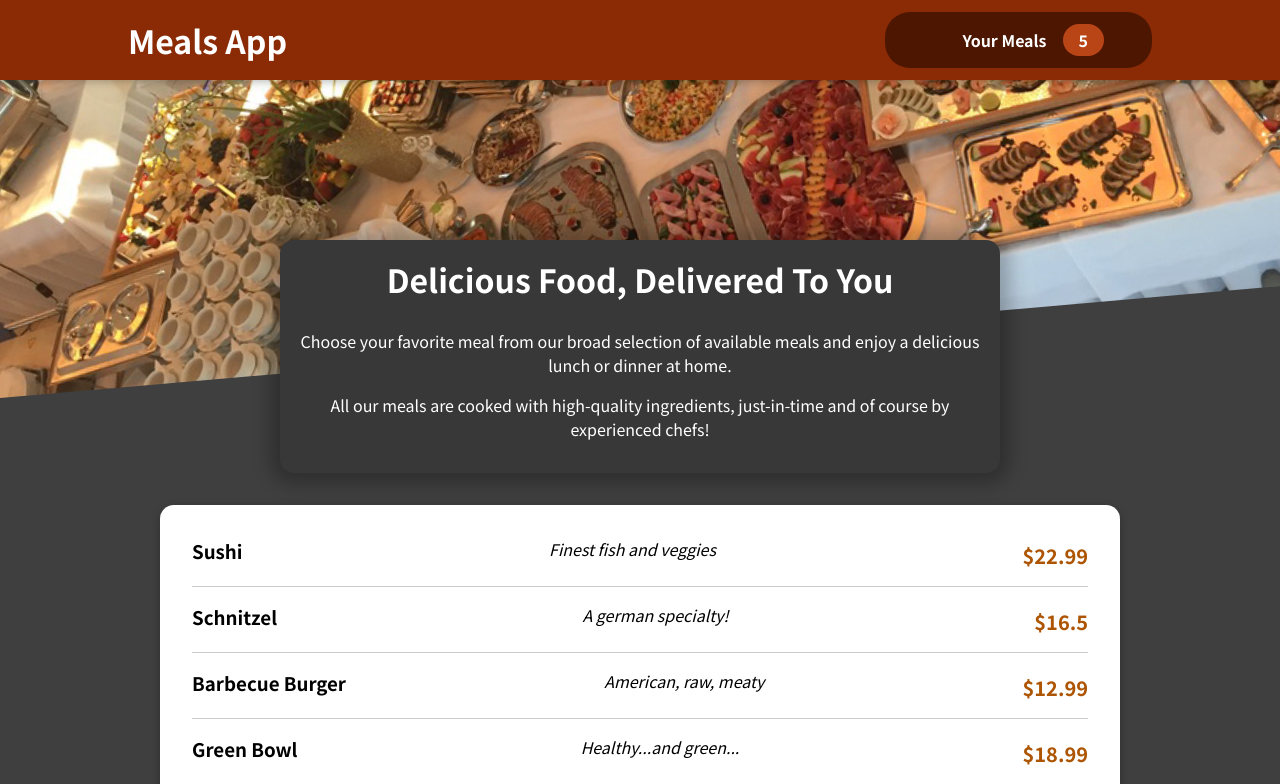
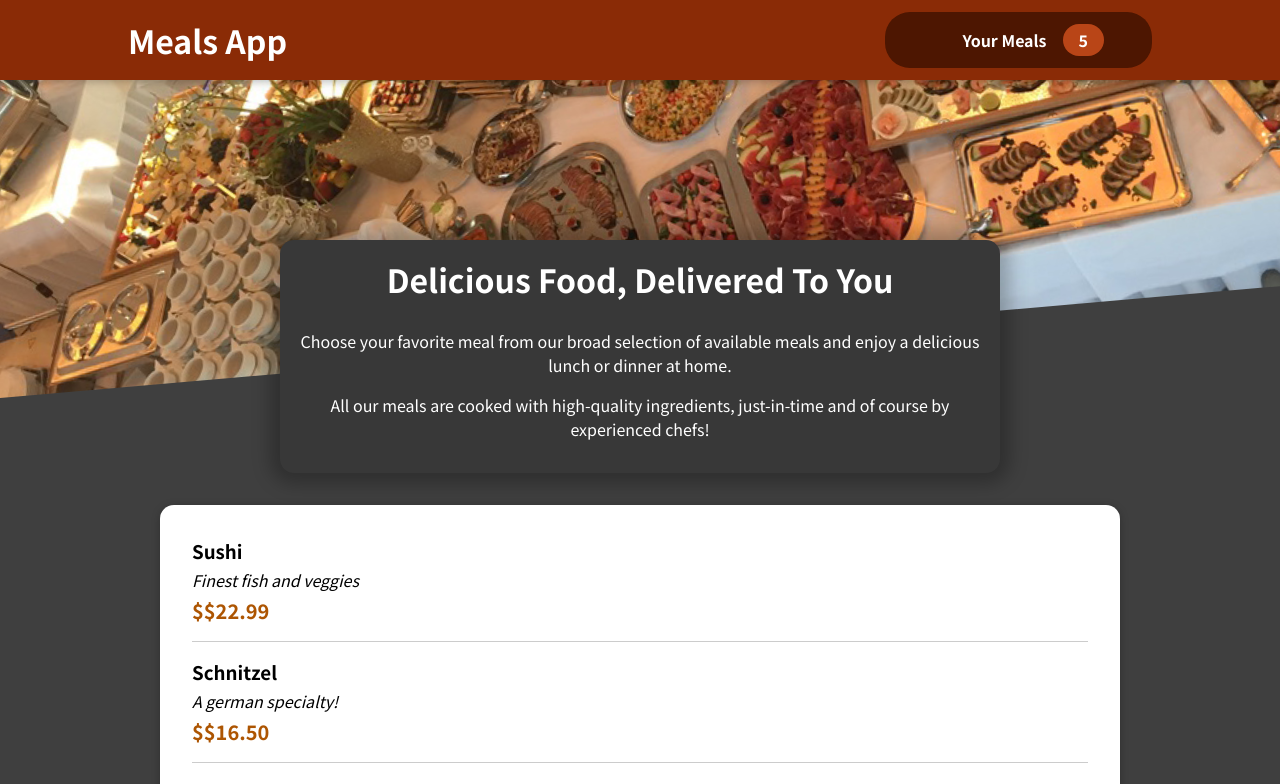
Before and after one commit to AChapeton/Food-Order-App, a React (Create React App) app: page / in a window 1280 px wide. Shown: the top 784 px of the page. Built offline with nearby package versions, Linux system fonts and the light colour scheme; some icons are missing.

Commit message:
Refactoring price format

```diff
--- a/src/components/Meals/AvailableMeals.js
+++ b/src/components/Meals/AvailableMeals.js
@@ -34,7 +34,7 @@ function AvailableMeals() {
     <MealItem
       name={meal.name}
       description={meal.description}
-      price={meal.price}
+      mealPrice={meal.price}
     />
   ));
 
--- a/src/components/Meals/MealItem.js
+++ b/src/components/Meals/MealItem.js
@@ -1,11 +1,16 @@
 import React from 'react';
 import classes from './MealItem.module.css';
-function MealItem({ name, description, price }) {
+function MealItem({ name, description, mealPrice }) {
+  const price = `$${mealPrice.toFixed(2)}`;
+
   return (
     <li className={classes.meal}>
-      <h3>{name}</h3>
-      <div className={classes.description}>{description}</div>
-      <div className={classes.price}>${price}</div>
+      <div>
+        <h3>{name}</h3>
+        <div className={classes.description}>{description}</div>
+        <div className={classes.price}>${price}</div>
+      </div>
+      <div></div>
     </li>
   );
 }
```
Also changed, not shown: 1 other file (tests, documents, lock files or other folders).
